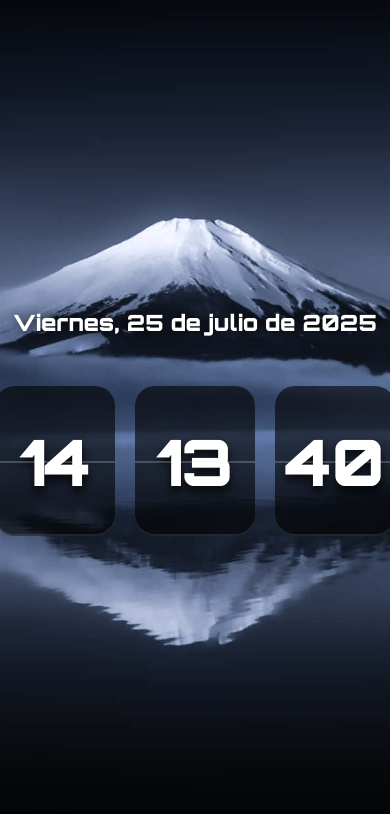
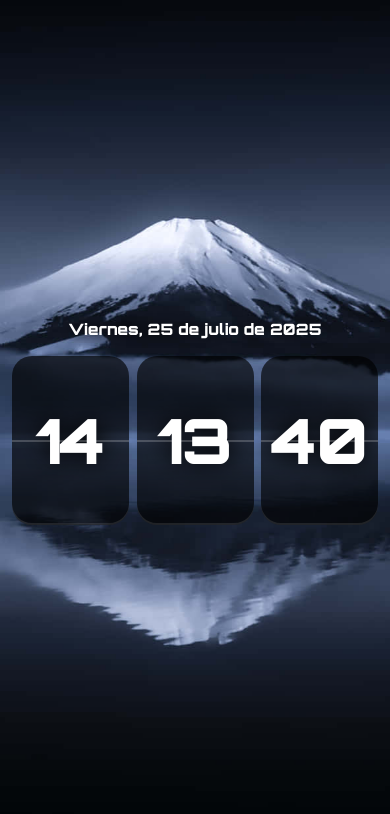
Before and after one commit to RCamposVallone/Time-Clock, a plain HTML site: page index.html in a window 390 px wide. Drawn offline with Linux system fonts and the light colour scheme.

Commit message:
Update index.html

```diff
--- a/index.html
+++ b/index.html
@@ -6,41 +6,44 @@
   <title>Reloj</title>
   <link href="https://fonts.googleapis.com/css2?family=Orbitron:wght@900&display=swap" rel="stylesheet">
   <style>
-    body {
+    html, body {
       margin: 0;
-      height: 100vh;
-      background: url('img/fondo.jpg') center/cover no-repeat;
+      padding: 0;
+      height: 100%;
+      background: url('img/fondo.jpg') no-repeat center center fixed;
+      background-size: cover;
+      font-family: 'Orbitron', sans-serif;
       display: flex;
       flex-direction: column;
       justify-content: center;
       align-items: center;
-      font-family: 'Orbitron', sans-serif;
       color: white;
+      overflow: hidden;
     }
 
     .date {
-      font-size: 2.2rem;
-      margin-bottom: 50px;
+      font-size: 2.5vw;
+      margin-bottom: 2vh;
       text-shadow: 0 0 10px rgba(0, 0, 0, 0.7);
     }
 
     .clock {
       display: flex;
-      gap: 40px;
+      gap: 3vw;
     }
 
     .flip-box {
-      background: rgba(0, 0, 0, 0.6);
+      background: rgba(0, 0, 0, 0.65);
       border-radius: 20px;
-      width: 180px;
-      height: 220px;
+      width: 20vw;
+      height: 30vh;
       display: flex;
       justify-content: center;
       align-items: center;
-      font-size: 7rem;
+      font-size: 12vw;
       box-shadow: inset 0 -2px 0 rgba(255, 255, 255, 0.1);
       position: relative;
-      text-shadow: 0 6px 10px rgba(0, 0, 0, 0.8);
+      text-shadow: 0 0 25px rgba(0, 0, 0, 1);
     }
 
     .flip-box::before {
@@ -55,17 +58,17 @@
 
     @media (max-width: 768px) {
       .flip-box {
-        width: 120px;
-        height: 150px;
-        font-size: 4rem;
+        width: 30vw;
+        height: 20vh;
+        font-size: 16vw;
       }
 
       .clock {
-        gap: 20px;
+        gap: 2vw;
       }
 
       .date {
-        font-size: 1.4rem;
+        font-size: 4vw;
       }
     }
   </style>
```
